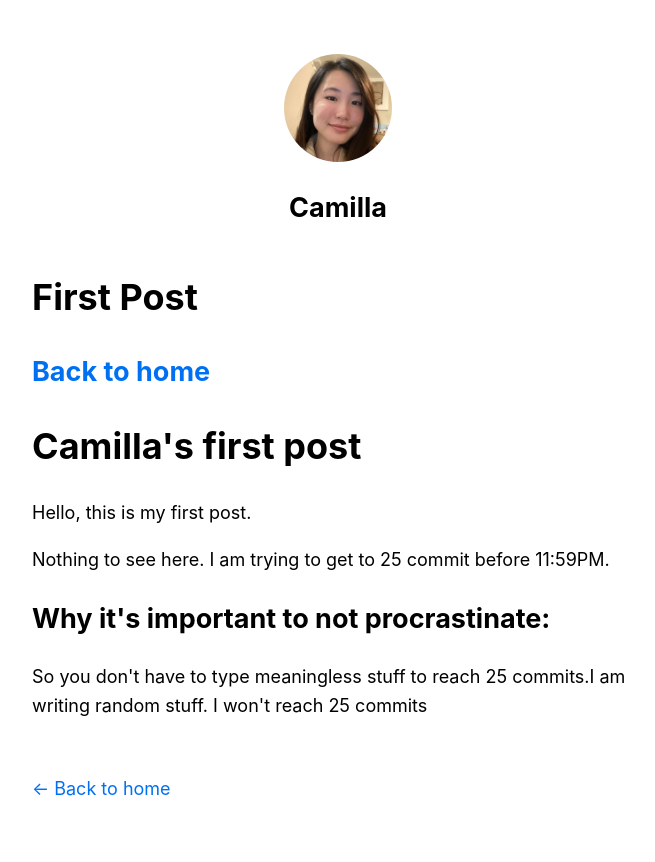
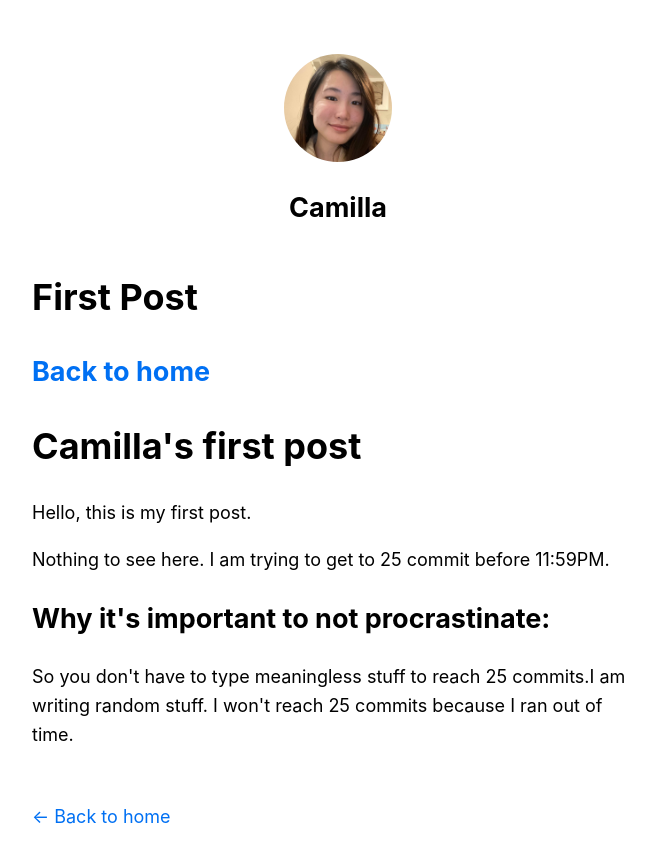
Before and after one commit to louisgv/art, a Next.js app: page /posts/first-post in a window 1280 px wide. Shown: the top 862 px of the page, without its empty margins (302-957 px from the left). Built offline with nearby package versions, Linux system fonts and the light colour scheme.

Commit message:
added even more content in paragraph

```diff
--- a/pages/posts/first-post.js
+++ b/pages/posts/first-post.js
@@ -28,7 +28,7 @@ export default function FirstPost() {
       <p>
         So you don't have to type meaningless stuff to reach
         25 commits.I am writing random stuff. I won't reach
-        25 commits
+        25 commits because I ran out of time.
       </p>
     </Layout>
   )
```
